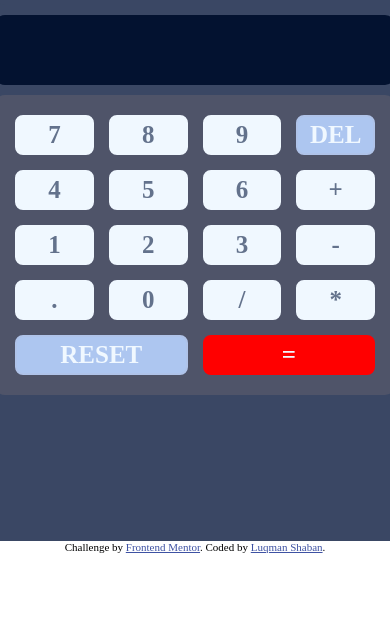
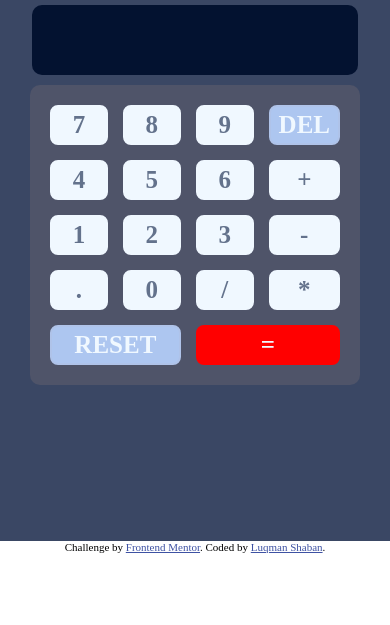
Before and after one commit to luqmanshaban/calculator-app-main, a plain HTML site: page index.html in a window 390 px wide. Shown: the part 219-844 px from the top of the page. Drawn offline with Linux system fonts and the light colour scheme.

Commit message:
responsive design

```diff
--- a/style.css
+++ b/style.css
@@ -189,8 +189,16 @@
 .attribution a { color: hsl(228, 45%, 44%); }
 
 
-@media screen and (max-width: 700px) {
+@media (max-width: 700px) {
 
+   .theme, .result, .buttons {
+    width: 99%;
+    padding: 10px;
+   }
+   .buttons {
+    padding: 20px;
+    width: 100%;
+   }
 
 
 }
```
